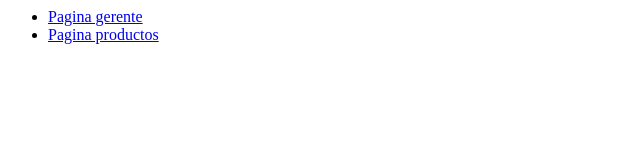
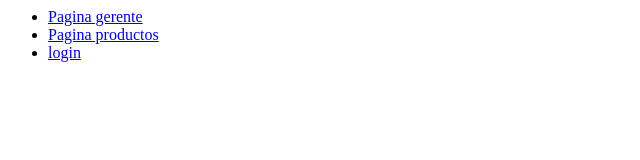
Before and after one commit to Saul848/Proyecto-procesos, a website: page public/index.html in a window 1280 px wide. Shown: the full height of the page, 0-640 px from the left. Drawn offline with Linux system fonts and the light colour scheme.

Commit message:
cambios index

```diff
--- a/public/index.html
+++ b/public/index.html
@@ -8,6 +8,9 @@
                     <li>
                         <a href="./html/panelAdministradorProductos.html" title="Ir a la pagina del catalogo">Pagina productos</a>
                     </li>
+                    <li>
+                        <a href="./html/login.html" title="Ir a login">login</a>
+                    </li>
                 </ul>
             </nav>
         </div>
```
